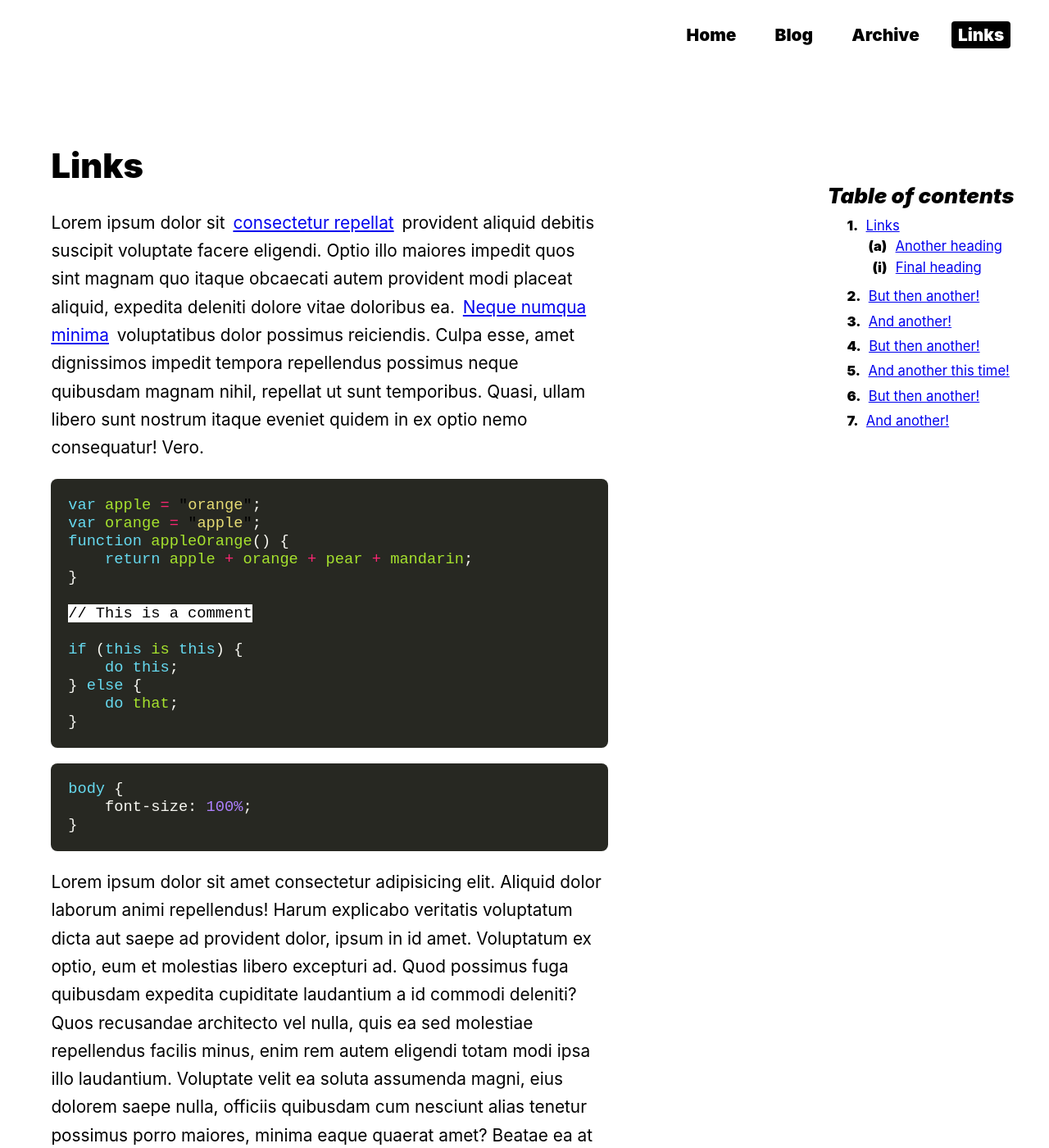
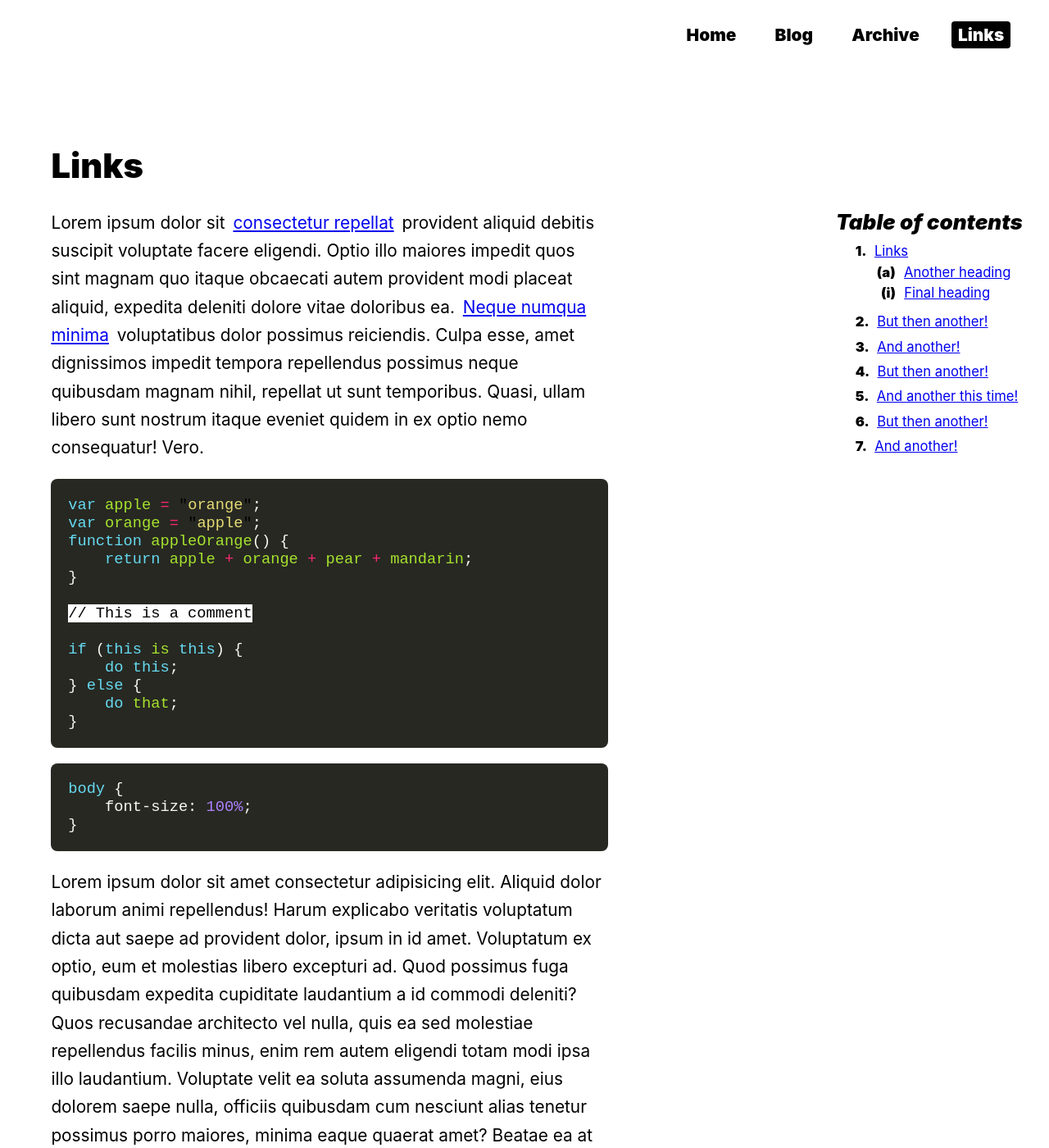
Before and after one commit to denismcdonald/blog, a Jekyll site: the page built from links.md, in a window 1280 px wide and 1400 px high. Shown: the whole window at 82% size. Built offline with Jekyll 4.4.1, drawn with Linux system fonts in a browser that asks for light colours; some web fonts are replaced.

Commit message:
Add breakpoint 3

```diff
--- a/_sass/main.scss
+++ b/_sass/main.scss
@@ -104,7 +104,8 @@
 
 .content-container {
     margin: 0 1rem 1rem 1rem;
-    padding-top: 3rem;
+    // padding-top: 3rem;
+    padding-top: 1rem;
     max-width: 680px;
 }
 
@@ -377,8 +378,11 @@
     }
 
     .content-container {
+        // margin: 0 1rem 1rem 1rem;
         margin: 0 1rem 1rem 2rem;
-        padding: 8rem 1rem 0 1rem;
+        // padding: 8rem 1rem 0 1rem;
+        // padding: 8rem 1rem 0 0;
+        padding: 6rem 1rem 0 0;
     }
 
     .edit {
@@ -432,7 +436,7 @@
 =======================================
 */
 // @media (min-width: 1100px) {
-@media (min-width: 1030px) {
+@media (min-width: 1000px) {
 
     .content-container {
         padding-top: 5.5rem;
@@ -463,8 +467,9 @@
         position: sticky;
         top: 1rem;
         // margin-top: 13rem;
-        margin-right: 1.5rem;
-        margin-top: 10.5rem;
+        margin-right: 1rem;
+        // margin-top: 10.5rem;
+        margin-top: 12rem;
         clear: right;
     }
 
@@ -515,9 +520,26 @@
     }
 }
 
+
 /*
 =================================================================
 Breakpoint 3
+=================================================================
+*/
+
+
+@media (min-width: 1100px) {
+
+    .content-container {
+        margin: 0 1rem 1rem 2rem;
+        padding-left: 1rem;
+    }
+}
+
+
+/*
+=================================================================
+Breakpoint 4
 =================================================================
 */
 @media (min-width: 1400px) {
```
Also changed, not shown: 1 other file.
